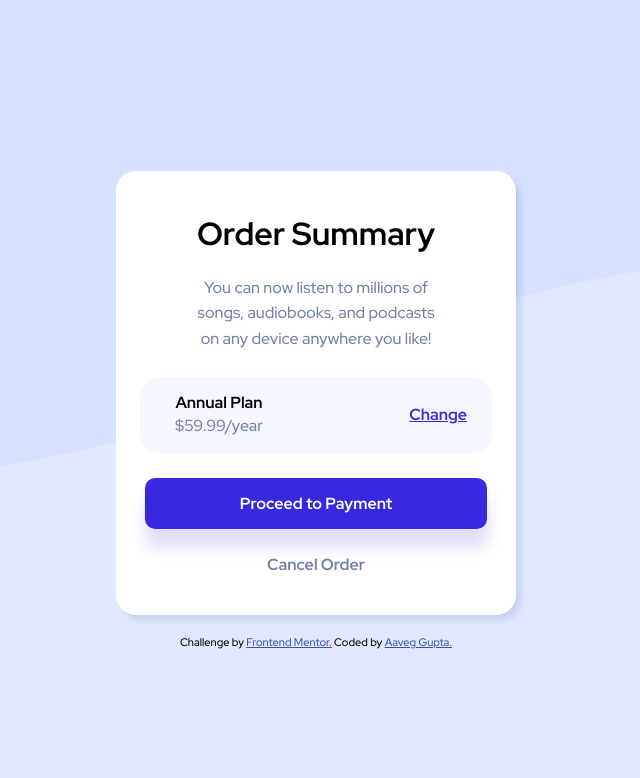
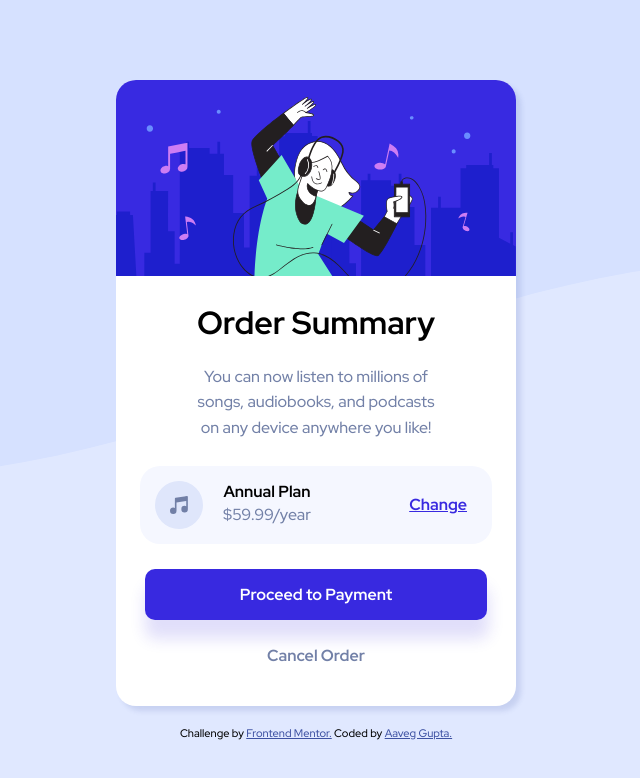
Before and after one commit to aaveggupta/Frontend-Mentor---Order-summary-card-solution, a plain HTML site: page index.html in a window 1280 px wide. Shown: the whole page, without its empty margins (324-964 px from the left). Drawn offline with Linux system fonts and the light colour scheme; the site is published under a folder, as on GitHub Pages, so addresses that start at the root find nothing.

Commit message:
image issue resolved

```diff
--- a/index.html
+++ b/index.html
@@ -16,14 +16,14 @@
   <div class="bg__image"></div>
 
   <div class="container">
-    <img src="/images/illustration.svg" alt="" class="hero">
+    <img src="images/illustration.svg" alt="" class="hero">
     <h1>Order Summary</h1>
     <p class="p">You can now listen to millions of songs, audiobooks, and podcasts on any
       device anywhere you like!</p>
 
     <div class="plan">
       <article>
-        <img src="/images/icon.svg" alt="">
+        <img src="images/icon.svg" alt="">
         <div>
           <h4>Annual Plan</h4>
           <p>$59.99/year</p>
```
